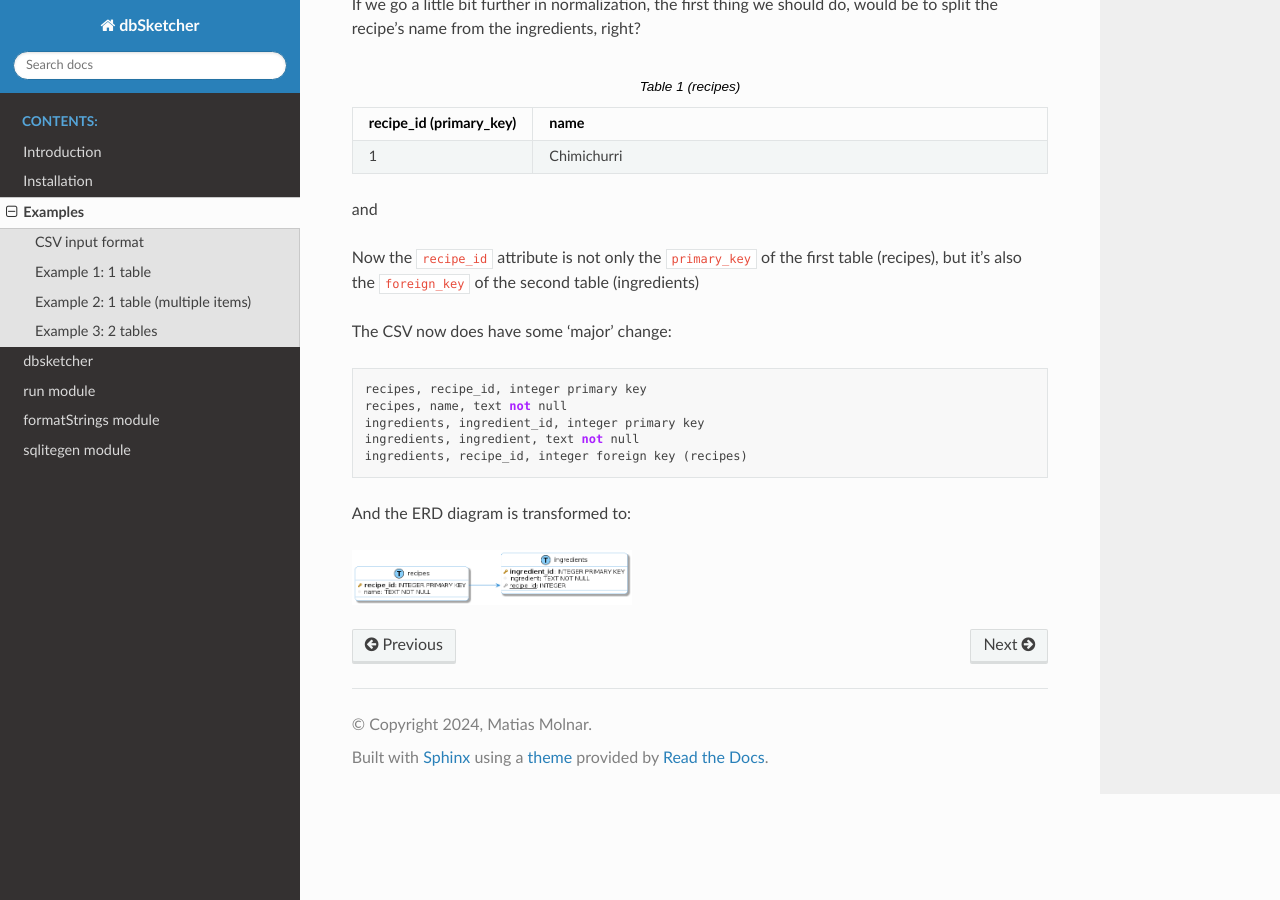
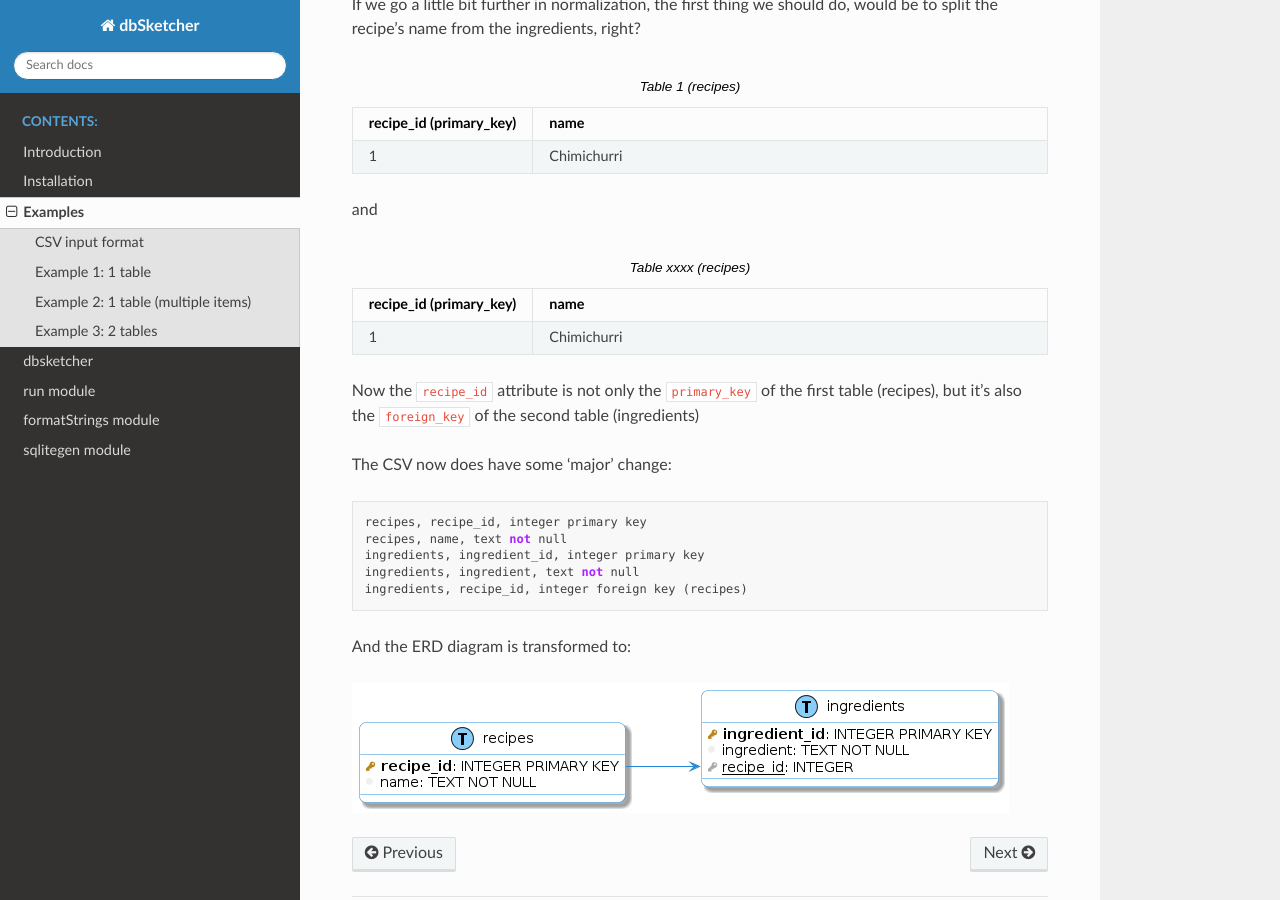
Before and after one commit to matteemol/dbSketcher, a Sphinx documentation site: the page built from docs/source/examples.rst, in a window 1280 px wide and 900 px high, scrolled down 3166 px. Built offline with Sphinx 7.4.7 and the Read the Docs theme 2.0.0, drawn with Linux system fonts in a browser that asks for light colours.

Commit message:
updated examples

```diff
--- a/docs/source/examples.rst
+++ b/docs/source/examples.rst
@@ -168,6 +168,16 @@ Example 3: 2 tables
 
 and
 
+.. list-table:: Table xxxx (recipes)
+   :widths: 20 80
+   :header-rows: 1
+
+   * - recipe_id (primary_key)
+     - name
+   * - 1
+     - Chimichurri
+
+
 .. list-table:: Table 2 (ingredients)
    :widths: 20 80
    :header-rows: 1
@@ -209,5 +219,5 @@ The CSV now does have some 'major' change:
 And the ERD diagram is transformed to:
 
 .. image:: images/example2.png
-  :width: 280
-  :alt: ERD example of 'Example 1' table
+  :width: 657
+  :alt: ERD example of 'Example 2' table
```
